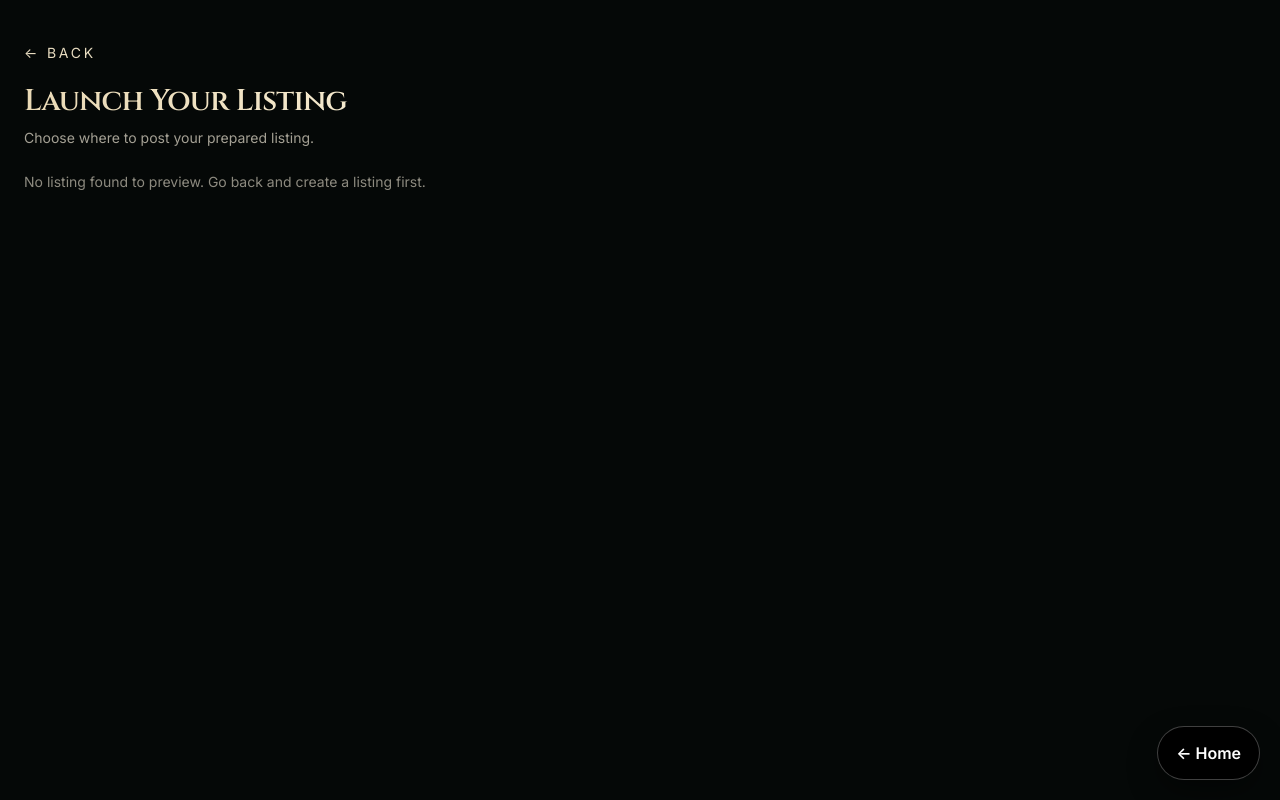
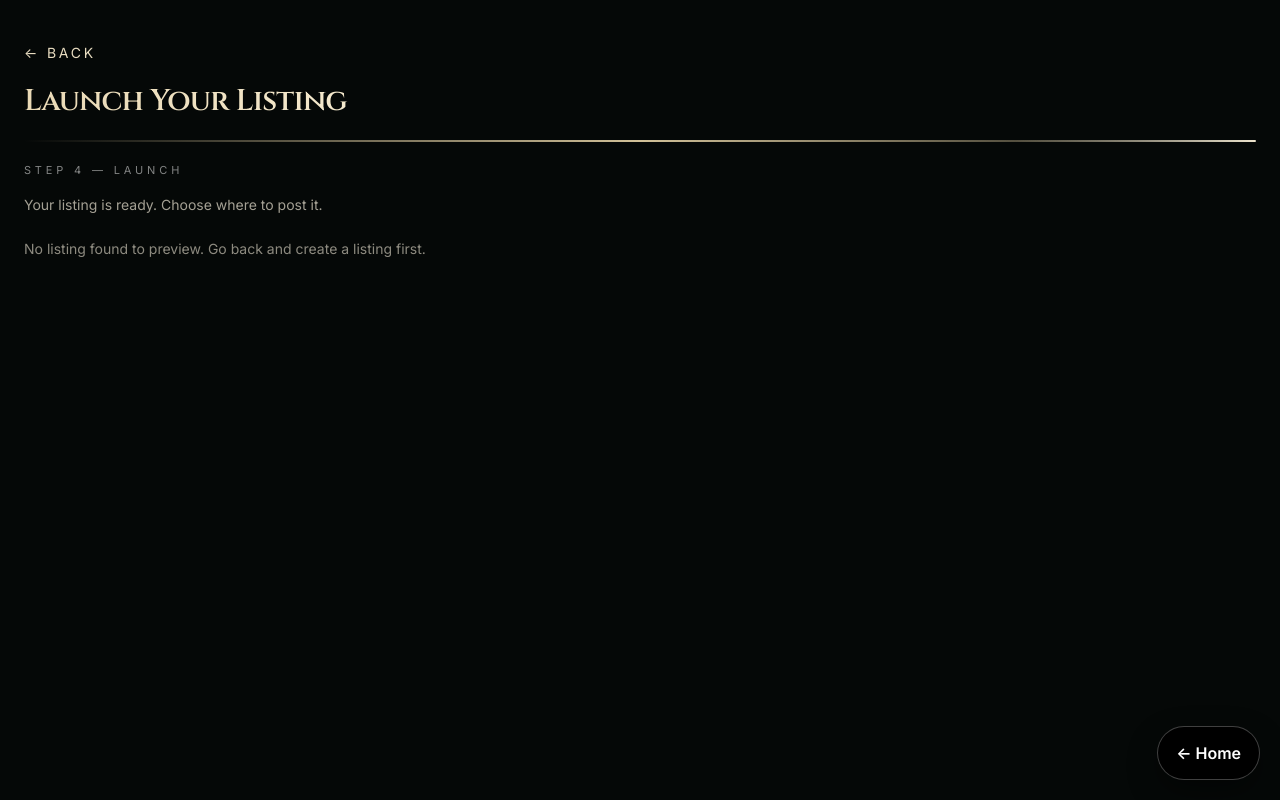
Before and after one commit to jessicadownes627/repostrocket, a React (Vite) app: page /launch in a window 1280 px wide. Built offline with nearby package versions, Linux system fonts and the light colour scheme.

Commit message:
fix launch back nav

```diff
--- a/src/components/PreviewCard.jsx
+++ b/src/components/PreviewCard.jsx
@@ -66,8 +66,14 @@ export default function PreviewCard({
   const displaySize = shouldDisplaySize(item) ? item.size : "";
   const launchButtonLabel = `Open ${label}`;
   const headerTitle = `Ready for ${label}`;
-  const headerSubtext =
-    "Formatted to match this marketplace’s listing flow and category structure.";
+  const marketplaceNotes = {
+    ebay: "Best for sports cards.",
+    poshmark: "Best for lifestyle resale.",
+    mercari: "Best for fast local sales.",
+  };
+  const headerSubtext = `Prepared for ${label} with a ready-to-use title and description. ${
+    marketplaceNotes[platform] || ""
+  }`.trim();
 
   const links = buildListingExportLinks({
     title: item.title || "",
@@ -342,9 +348,6 @@ export default function PreviewCard({
           >
             {launchUrl ? launchButtonLabel : "Launch unavailable"}
           </button>
-          <p className="text-[11px] text-white/50 mt-2">
-            Opens in a new tab with your listing details prepared — you stay in full control.
-          </p>
         </div>
     </div>
   );
--- a/src/pages/LaunchDeck.jsx
+++ b/src/pages/LaunchDeck.jsx
@@ -277,8 +277,12 @@ export default function LaunchDeck() {
         <h1 className="text-[30px] font-semibold tracking-tight sparkly-header header-glitter">
           Launch Your Listing
         </h1>
+        <div className="magic-cta-bar mb-4" />
+        <div className="text-[11px] uppercase tracking-[0.35em] text-white/50 mb-4">
+          Step 4 — Launch
+        </div>
         <p className="text-sm opacity-70 mt-1 mb-2">
-          Choose where to post your prepared listing.
+          Your listing is ready. Choose where to post it.
         </p>
       </div>
 
--- a/src/pages/LaunchListing.jsx
+++ b/src/pages/LaunchListing.jsx
@@ -248,7 +248,7 @@ export default function LaunchListing() {
 
         <div className="text-center mb-6">
           <button
-            onClick={() => navigate("/dashboard")}
+            onClick={() => navigate(-1)}
             className="inline-flex items-center gap-2 px-5 py-2 border border-white/25 rounded-full text-xs tracking-[0.3em] text-white/80 hover:bg-white/10 transition"
           >
             <span>←</span>
@@ -443,7 +443,7 @@ export default function LaunchListing() {
 
           <div className="mt-8 text-center">
             <button
-              onClick={() => navigate("/dashboard")}
+              onClick={() => navigate(-1)}
               className="lux-quiet-btn uppercase tracking-[0.35em] text-[11px] px-6 py-3 hover:opacity-100 opacity-80"
             >
               ← Back to Home
```
